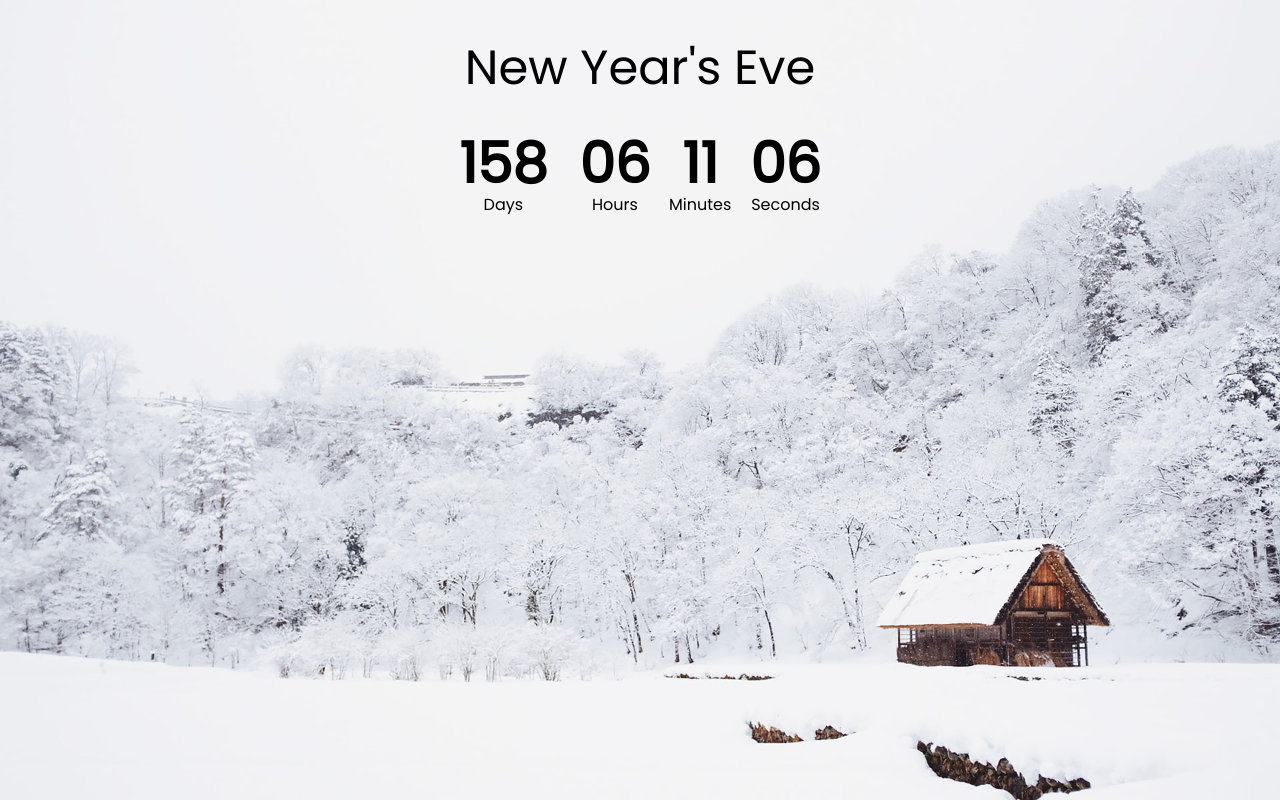
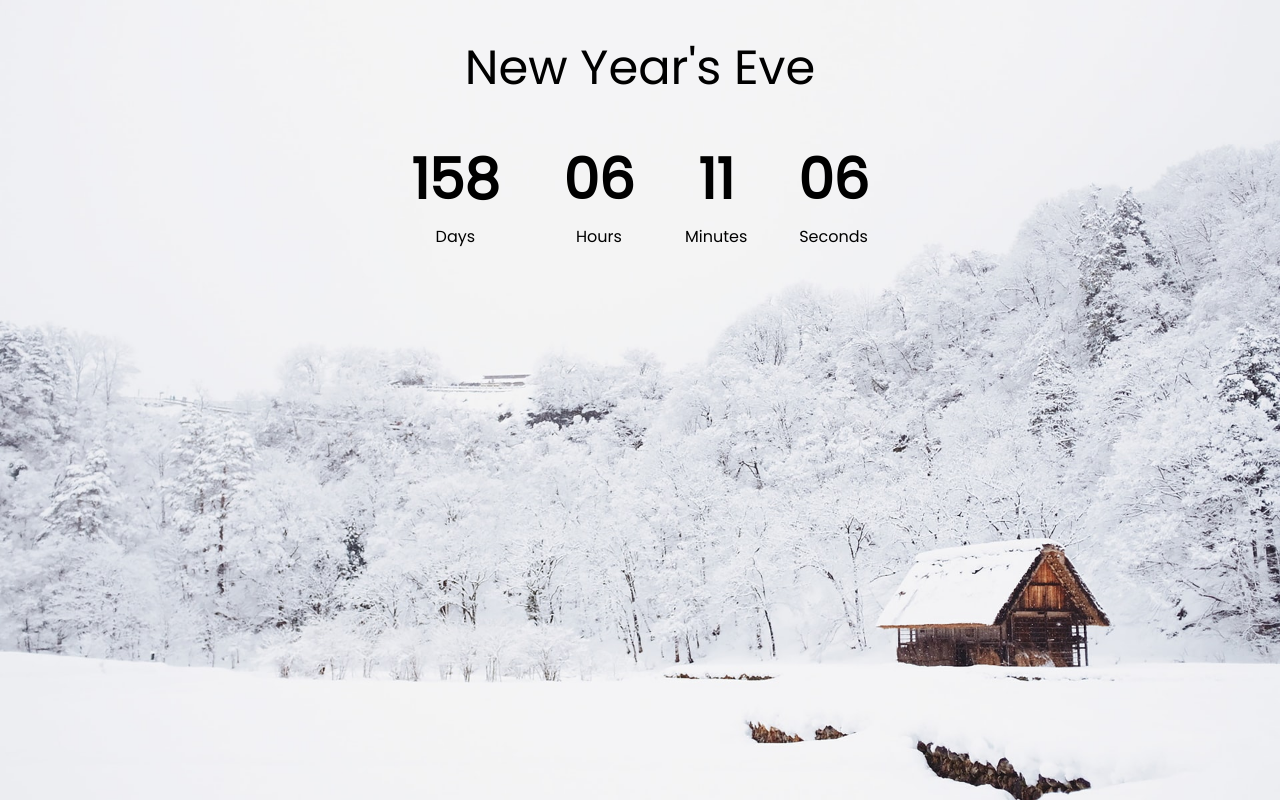
Before and after one commit to Bhagyeshpro/newYearCountdown.github.io, a plain HTML site: page index.html in a window 1280 px wide. Drawn offline with Linux system fonts and the light colour scheme.

Commit message:
Update style.css
flex - wrap

```diff
--- a/style.css
+++ b/style.css
@@ -24,13 +24,16 @@ h1 {
 
 .countdown-container {
     display: flex;
+    flex-wrap: wrap;
+    align-items: center;
+    justify-content: center;
 }
 
 .big-text {
     font-weight: bold;
     font-size: 7vh;
     line-height: 1;
-    margin: 0 1rem;
+    margin: 1rem 2rem;
 }
 
 .container-e1 {
```
